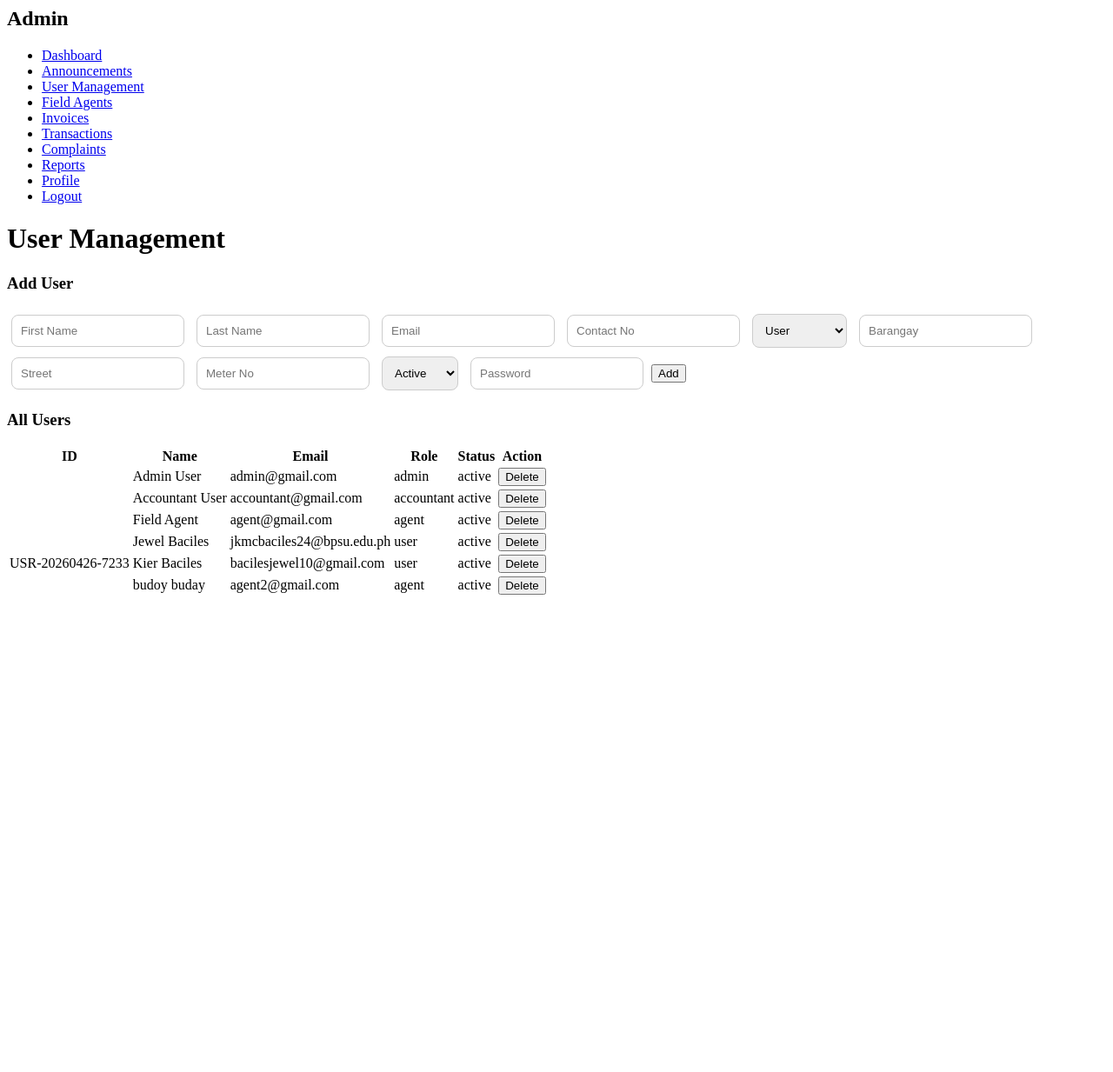
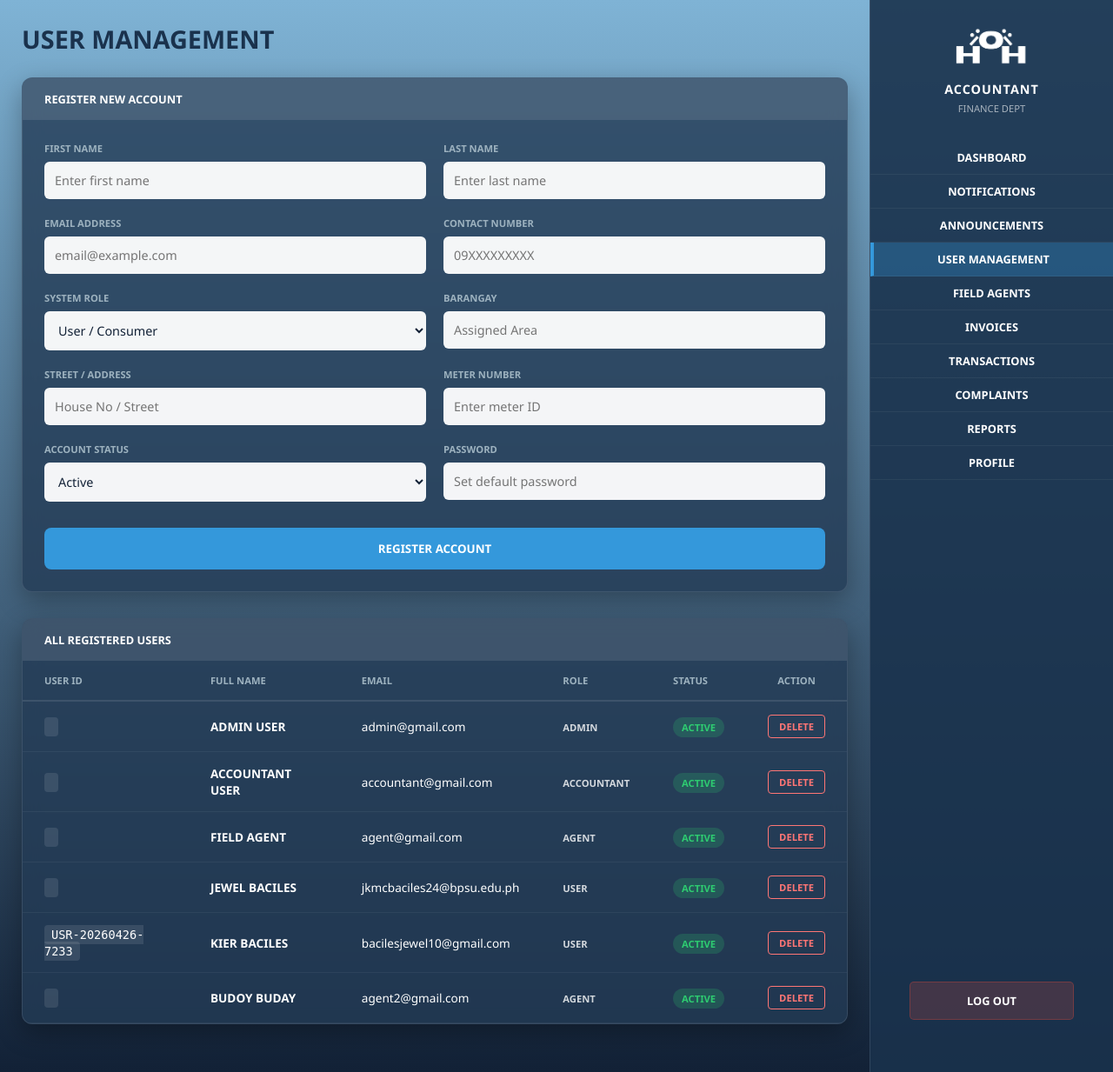
Before and after one commit to Stupidcheesecatmeow/H2O, a PHP site: page /user_management.php in a window 1280 px wide. Shown: the whole page at 87% size. Run offline with PHP 8.4, Linux system fonts and the light colour scheme; a user stored in the database is signed in; data comes from the database, SQL or seed files in the repository.

Commit message:
uzer managerz admin ver

```diff
--- /dev/null
+++ b/user_management.css
@@ -0,0 +1,213 @@
+/* --- UNIVERSAL VARIABLES --- */
+:root {
+    --navy-dark: #122136;
+    --navy-panel: rgba(36, 59, 85, 0.8); /* 80% Opacity */
+    --accent-blue: #3498db;
+    --white: #ffffff;
+    --success: #2ecc71;
+    --danger: #e74c3c;
+    --blue-light: #9db2bf;
+}
+
+/* --- BASE LAYOUT & TRANSITIONS --- */
+* { box-sizing: border-box; font-family: 'Segoe UI', Arial, sans-serif; }
+
+body {
+    margin: 0;
+    background: linear-gradient(to bottom, #7fb3d5, #122136);
+    background-attachment: fixed;
+    height: 100vh;
+    display: flex; /* Sidebar-Right Layout */
+    overflow: hidden;
+    color: white;
+    opacity: 0;
+    transition: opacity 0.3s ease-in-out;
+}
+
+body.fade-in { opacity: 1; }
+
+.main-content {
+    flex: 1;
+    padding: 25px;
+    display: block;
+    overflow-y: auto;
+    height: 100vh;
+    color: white;
+}
+
+.header-row h1 {
+    color: #1a324d;
+    margin: 0 0 25px 0;
+    font-size: 1.8rem;
+    font-weight: 800;
+}
+
+/* --- FORM GRID --- */
+.mgmt-form-grid {
+    display: grid;
+    grid-template-columns: 1fr 1fr;
+    gap: 20px;
+}
+
+.input-group { display: flex; flex-direction: column; gap: 8px; }
+
+.input-group label {
+    font-size: 0.7rem;
+    font-weight: 900;
+    color: var(--blue-light);
+    text-transform: uppercase;
+}
+
+input, select {
+    width: 100%;
+    padding: 12px;
+    border-radius: 6px;
+    border: none;
+    background: rgba(255, 255, 255, 0.95);
+    color: var(--navy-dark);
+    font-size: 0.9rem;
+    outline: none;
+}
+
+.btn-add {
+    grid-column: span 2;
+    background: var(--accent-blue);
+    color: white;
+    padding: 15px;
+    border: none;
+    border-radius: 8px;
+    font-weight: 800;
+    cursor: pointer;
+    transition: 0.3s;
+    margin-top: 10px;
+}
+
+.btn-add:hover { background: #2980b9; transform: translateY(-2px); }
+
+/* --- GLASS PANELS & TABLES --- */
+.glass-panel {
+    background: var(--navy-panel);
+    border-radius: 12px;
+    border: 1px solid rgba(255, 255, 255, 0.1);
+    backdrop-filter: blur(10px);
+    margin-bottom: 30px;
+    overflow: hidden;
+    box-shadow: 0 10px 30px rgba(0,0,0,0.3);
+}
+
+.panel-title-bar {
+    background: rgba(255, 255, 255, 0.1);
+    padding: 15px 25px;
+    font-weight: 800;
+    font-size: 0.8rem;
+    text-transform: uppercase;
+}
+
+.table-area { padding: 0; }
+
+.data-table { width: 100%; border-collapse: collapse; }
+.data-table th {
+    text-align: left; padding: 15px 25px;
+    font-size: 0.7rem; text-transform: uppercase;
+    color: var(--blue-light);
+    border-bottom: 2px solid rgba(255, 255, 255, 0.1);
+}
+.data-table td { padding: 15px 25px; font-size: 0.85rem; border-bottom: 1px solid rgba(255, 255, 255, 0.05); }
+
+.id-badge { background: rgba(255,255,255,0.1); padding: 3px 8px; border-radius: 4px; font-family: monospace; }
+.role-tag { font-size: 0.7rem; font-weight: 900; opacity: 0.8; }
+
+/* Status Pills */
+.status-pill { padding: 4px 10px; border-radius: 20px; font-size: 0.7rem; font-weight: bold; }
+.paid { background: rgba(46, 204, 113, 0.2); color: var(--success); }
+.unpaid { background: rgba(231, 76, 60, 0.2); color: var(--danger); }
+
+.btn-delete {
+    background: transparent;
+    color: #ff7675;
+    border: 1px solid #ff7675;
+    padding: 5px 12px;
+    border-radius: 4px;
+    font-size: 0.7rem;
+    font-weight: 800;
+    cursor: pointer;
+    transition: 0.3s;
+}
+
+.btn-delete:hover { background: var(--danger); color: white; }
+
+/* --- SIDEBAR RIGHT --- */
+.sidebar-right {
+    width: 280px;
+    background-color: rgba(26, 50, 77, 0.9);
+    height: 100vh;
+    display: flex;
+    flex-direction: column;
+    align-items: center;
+    padding-top: 30px;
+    border-left: 1px solid rgba(255,255,255,0.1);
+}
+
+.side-logo { width: 100px; margin-bottom: 10px; }
+
+.agent-info {
+    color: white;
+    text-align: center;
+    margin-bottom: 30px;
+}
+
+.agent-info h3 {
+    margin: 5px 0;
+    font-size: 0.9rem;
+    letter-spacing: 1px;
+}
+
+.agent-info p {
+    margin: 0;
+    font-size: 0.7rem;
+    opacity: 0.6;
+    text-transform: uppercase;
+}
+
+.nav-menu { width: 100%; }
+
+.nav-item {
+    display: block;
+    width: 100%;
+    padding: 10px;
+    text-decoration: none;
+    color: white;
+    text-align: center;
+    font-weight: bold;
+    font-size: 0.8rem;
+    border-bottom: 1px solid rgba(255,255,255,0.05);
+    transition: 0.3s;
+}
+
+.nav-item:hover,
+.nav-item.active {
+    background-color: rgba(52, 152, 219, 0.3);
+    border-left: 4px solid var(--accent-blue);
+}
+
+/* FOOTER */
+.sidebar-footer {
+    margin-top: auto;
+    padding-bottom: 30px;
+    width: 80%;
+}
+
+.logout-btn-container {
+    display: block; width: 85%; margin: auto auto 30px auto;
+    background: rgba(231, 76, 60, 0.2);
+    color: white; text-align: center; padding: 12px;
+    border-radius: 5px; font-weight: bold; text-decoration: none;
+    font-size: 0.8rem;
+    border: 1px solid rgba(231, 76, 60, 0.3);
+    transition: 0.3s;
+}
+
+.logout-btn-container:hover {
+    background: var(--danger);
+    color: white;
+}
--- a/user_management.php
+++ b/user_management.php
@@ -62,87 +62,145 @@ if(isset($_POST['update_user'])){
 $users = $conn->query("SELECT * FROM users");
 ?>
 
-<link rel="stylesheet" href="dashboard.css">
+<!DOCTYPE html>
+<html lang="en">
+<head>
+    <meta charset="UTF-8">
+    <title>User Management | H2O</title>
+    <link rel="stylesheet" href="user_management.css">
+</head>
+<body id="mainBody">
 
-<div class="layout">
-
-    <!-- SIDEBAR -->
-    <div class="sidebar">
-        <h2>Admin</h2>
-        <ul>
-            <li><a href="admin_dashboard.php">Dashboard</a></li>
-            <li><a href="announcements.php">Announcements</a></li>
-            <li><a href="user_management.php">User Management</a></li>
-            <li><a href="agent_management.php">Field Agents</a></li>
-            <li><a href="invoices.php">Invoices</a></li>
-            <li><a href="transactions.php">Transactions</a></li>
-            <li><a href="complaints_admin.php">Complaints</a></li>
-            <li><a href="reports.php">Reports</a></li>
-            <li><a href="profile.php">Profile</a></li>
-            <li><a href="logout.php">Logout</a></li>
-        </ul>
+    <div class="main-content">
+        <div class="header-row">
+            <h1>USER MANAGEMENT</h1>
         </div>
 
-    <div class="main">
-
-        <h1>User Management</h1>
-
-        <!-- ADD USER -->
-        <h3>Add User</h3>
-        <form method="POST">
-            <input name="first_name" placeholder="First Name" required>
-            <input name="last_name" placeholder="Last Name" required>
-            <input name="email" placeholder="Email" required>
-            <input name="contact_no" placeholder="Contact No" required>
-
+        <!-- ADD USER FORM PANEL -->
+        <div class="glass-panel">
+            <div class="panel-title-bar">Register New Account</div>
+            <div class="table-area" style="padding: 25px;">
+                <form method="POST" class="mgmt-form-grid">
+                    <div class="input-group">
+                        <label>First Name</label>
+                        <input name="first_name" placeholder="Enter first name" required>
+                    </div>
+                    <div class="input-group">
+                        <label>Last Name</label>
+                        <input name="last_name" placeholder="Enter last name" required>
+                    </div>
+                    <div class="input-group">
+                        <label>Email Address</label>
+                        <input type="email" name="email" placeholder="email@example.com" required>
+                    </div>
+                    <div class="input-group">
+                        <label>Contact Number</label>
+                        <input name="contact_no" placeholder="09XXXXXXXXX" required>
+                    </div>
+                    <div class="input-group">
+                        <label>System Role</label>
                         <select name="role">
-                <option value="user">User</option>
-                <option value="admin">Admin</option>
+                            <option value="user">User / Consumer</option>
+                            <option value="admin">Administrator</option>
                             <option value="accountant">Accountant</option>
-                <option value="agent">Agent</option>
+                            <option value="agent">Field Agent</option>
                         </select>
-
-            <input name="barangay" placeholder="Barangay">
-            <input name="street" placeholder="Street">
-            <input name="meter_number" placeholder="Meter No">
-
+                    </div>
+                    <div class="input-group">
+                        <label>Barangay</label>
+                        <input name="barangay" placeholder="Assigned Area">
+                    </div>
+                    <div class="input-group">
+                        <label>Street / Address</label>
+                        <input name="street" placeholder="House No / Street">
+                    </div>
+                    <div class="input-group">
+                        <label>Meter Number</label>
+                        <input name="meter_number" placeholder="Enter meter ID">
+                    </div>
+                    <div class="input-group">
+                        <label>Account Status</label>
                         <select name="status">
                             <option value="active">Active</option>
                             <option value="inactive">Inactive</option>
                         </select>
+                    </div>
+                    <div class="input-group">
+                        <label>Password</label>
+                        <input type="password" name="password" placeholder="Set default password" required>
+                    </div>
 
-            <input name="password" placeholder="Password" required>
+                    <button name="add_user" class="btn-add">REGISTER ACCOUNT</button>
+                </form>
+            </div>
+        </div>
 
-            <button name="add_user">Add</button>
-        </form>
-
-        <!-- USER TABLE -->
-        <h3>All Users</h3>
-        <table>
+        <!-- USER LIST PANEL -->
+        <div class="glass-panel">
+            <div class="panel-title-bar">All Registered Users</div>
+            <div class="table-area">
+                <table class="data-table">
+                    <thead>
                         <tr>
-                <th>ID</th>
-                <th>Name</th>
+                            <th>User ID</th>
+                            <th>Full Name</th>
                             <th>Email</th>
                             <th>Role</th>
                             <th>Status</th>
-                <th>Action</th>
+                            <th style="text-align:center">Action</th>
                         </tr>
-
+                    </thead>
+                    <tbody>
                         <?php while($u=$users->fetch_assoc()): ?>
                         <tr>
-                <td><?php echo $u['user_code']; ?></td>
-                <td><?php echo $u['first_name']." ".$u['last_name']; ?></td>
+                            <td><span class="id-badge"><?php echo $u['user_code']; ?></span></td>
+                            <td><strong><?php echo strtoupper($u['first_name']." ".$u['last_name']); ?></strong></td>
                             <td><?php echo $u['email']; ?></td>
-                <td><?php echo $u['role']; ?></td>
-                <td><?php echo $u['status']; ?></td>
+                            <td><span class="role-tag"><?php echo strtoupper($u['role']); ?></span></td>
                             <td>
-                    <a href="?delete=<?php echo $u['id']; ?>">
-                        <button>Delete</button>
+                                <span class="status-pill <?php echo ($u['status']=='active') ? 'paid' : 'unpaid'; ?>">
+                                    <?php echo strtoupper($u['status']); ?>
+                                </span>
+                            </td>
+                            <td style="text-align:center">
+                                <a href="?delete=<?php echo $u['id']; ?>" onclick="return confirm('Permanently delete this user?')">
+                                    <button class="btn-delete">DELETE</button>
                                 </a>
                             </td>
                         </tr>
                         <?php endwhile; ?>
+                    </tbody>
                 </table>
-
             </div>
         </div>
+    </div>
+
+    <!-- SIDEBAR RIGHT -->
+    <div class="sidebar-right">
+        <img src="assets/logo_name.png" class="side-logo">
+        <div class="agent-info" style="color: white; text-align: center; margin-bottom: 30px;">
+            <h3>ACCOUNTANT</h3>
+            <p style="font-size: 0.7rem; opacity: 0.6;">FINANCE DEPT</p>
+        </div>
+        <nav class="nav-menu">
+            <a href="admin_dashboard.php" class="nav-item">DASHBOARD</a>
+            <a href="admin_notifications.php" class="nav-item">NOTIFICATIONS</a>
+            <a href="announcements.php" class="nav-item">ANNOUNCEMENTS</a>
+            <a href="user_management.php" class="nav-item active">USER MANAGEMENT</a>
+            <a href="agent_management.php" class="nav-item">FIELD AGENTS</a>
+            <a href="invoices.php" class="nav-item">INVOICES</a>
+            <a href="transactions.php" class="nav-item">TRANSACTIONS</a>
+            <a href="complaints_admin.php" class="nav-item">COMPLAINTS</a>
+            <a href="reports.php" class="nav-item">REPORTS</a>
+            <a href="profile.php" class="nav-item">PROFILE</a>
+        </nav>
+        <div class="sidebar-footer">
+            <a href="logout.php" class="logout-btn-container">LOG OUT</a>
+        </div>
+    </div>
+
+    <script>
+        window.onload = () => { document.body.classList.add('fade-in'); };
+    </script>
+</body>
+</html>
```
Lines whose indentation alone changed are shown as unchanged.
